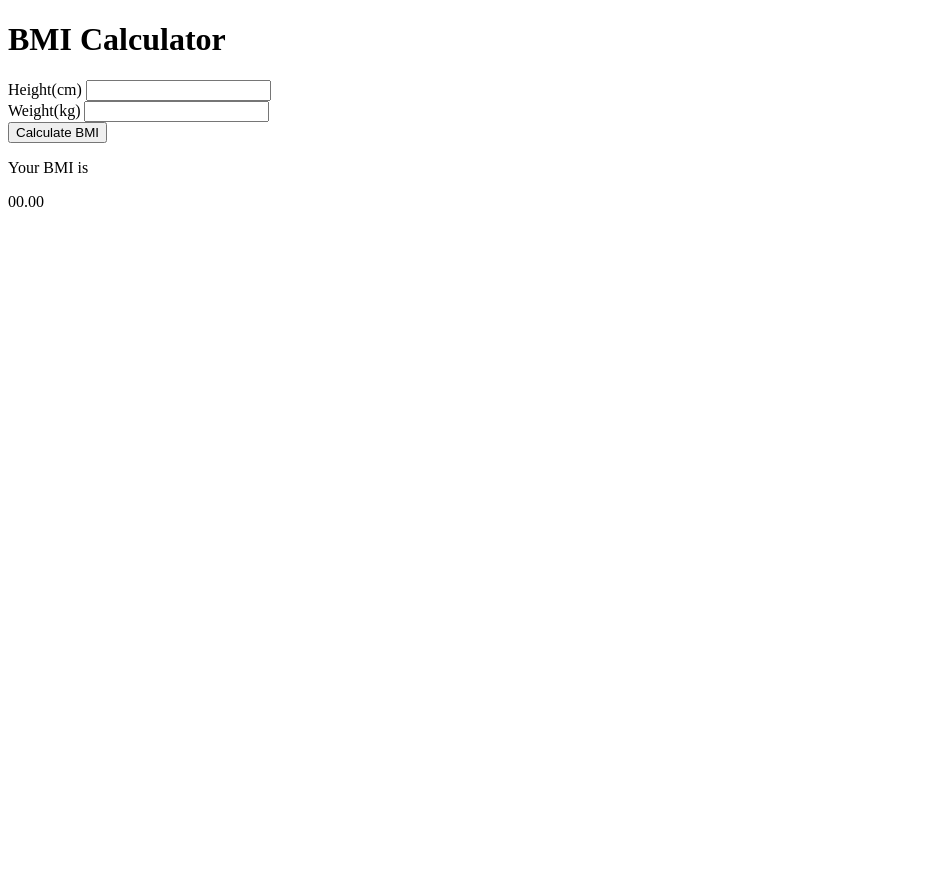
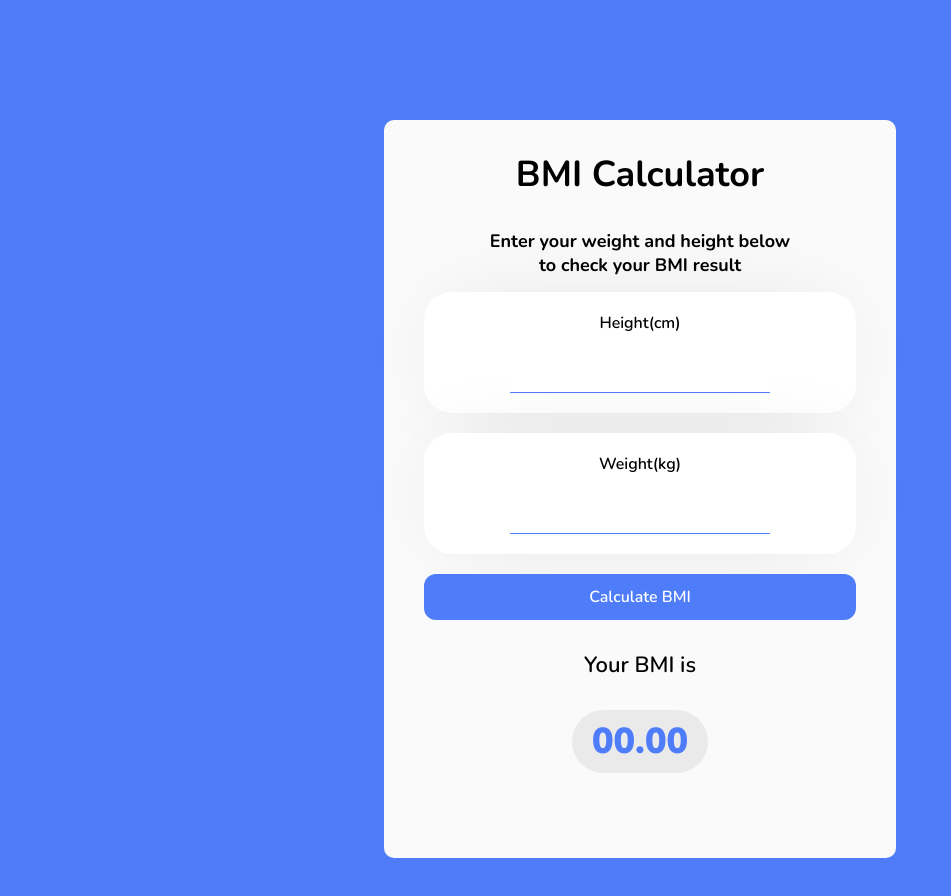
Before and after one commit to FaesalHadi/BMI-Calculator, a plain HTML site: page Index.html in a window 1280 px wide. Shown: the whole page, without its empty margins (0-951 px from the left). Before the commit the page ends 800 px from the top, so only its background shows below. Drawn offline with nearby package versions, Linux system fonts and the light colour scheme.

Commit message:
style css

```diff
--- a/Index.html
+++ b/Index.html
@@ -12,6 +12,10 @@
     <div class="container">
       <div class="box">
         <h1>BMI Calculator</h1>
+        <p>
+          Enter your weight and height below<br />
+          to check your BMI result
+        </p>
         <div class="content">
           <div class="input">
             <label for="height">Height(cm)</label>
--- a/Style.css
+++ b/Style.css
@@ -0,0 +1,105 @@
+@import url("https://fonts.googleapis.com/css2?family=Nunito:wght@600;700;800;900&display=swap");
+
+* {
+  padding: 0;
+  margin: 0;
+  box-sizing: border-box;
+}
+body {
+  min-height: 100vh;
+  background-color: #4f7df9;
+  background-size: cover;
+  background-repeat: no-repeat;
+  font-family: "Nunito", sans-serif;
+}
+.container {
+  position: absolute;
+  width: 40%;
+  left: 50%;
+  top: 15%;
+  transform: translate(-50%, 0%);
+}
+.box {
+  min-width: 400px;
+  background: #fafafa;
+  border-radius: 10px;
+  text-align: center;
+  position: relative;
+  margin-bottom: 150px;
+}
+
+h1 {
+  font-weight: bold;
+  font-size: 36px;
+  padding: 30px 0;
+}
+p {
+  align-items: center;
+  padding-bottom: 15px;
+  font-weight: 700;
+  font-size: 18px;
+}
+.content {
+  padding: 0 40px;
+}
+.input {
+  background: #fff;
+  box-shadow: 0px 0px 95px -30px rgba(0, 0, 0, 0.15);
+  border-radius: 28px;
+  padding: 20px 0;
+  margin-bottom: 20px;
+}
+.input label {
+  display: block;
+  font-size: 16px;
+  font-weight: 600;
+  color: #000;
+  margin-bottom: 20px;
+}
+.input input {
+  outline: none;
+  border: none;
+  border-bottom: 1px solid #4f7df9;
+  width: 60%;
+  text-align: center;
+  font-size: 28px;
+  font-family: "Nunito", sans-serif;
+}
+button#calculate {
+  font-family: "Nunito", sans-serif;
+  color: #fff;
+  background: #4f7df9;
+  font-size: 16px;
+  border-radius: 12px;
+  padding: 12px 0;
+  width: 100%;
+  outline: none;
+  border: none;
+  transition: background 0.2s ease;
+}
+button#calculate:hover {
+  background: #0044ff;
+}
+.result {
+  padding: 30px 20px;
+}
+.result p {
+  font-weight: 600;
+  font-size: 22px;
+  color: #000;
+  margin-bottom: 15px;
+}
+.result #result {
+  font-size: 36px;
+  font-weight: 900;
+  color: #4f7df9;
+  background-color: #eaeaea;
+  display: inline-block;
+  padding: 7px 20px;
+  border-radius: 55px;
+  margin-bottom: 25px;
+}
+#comment {
+  color: #4f7df9;
+  font-weight: 800;
+}
```
